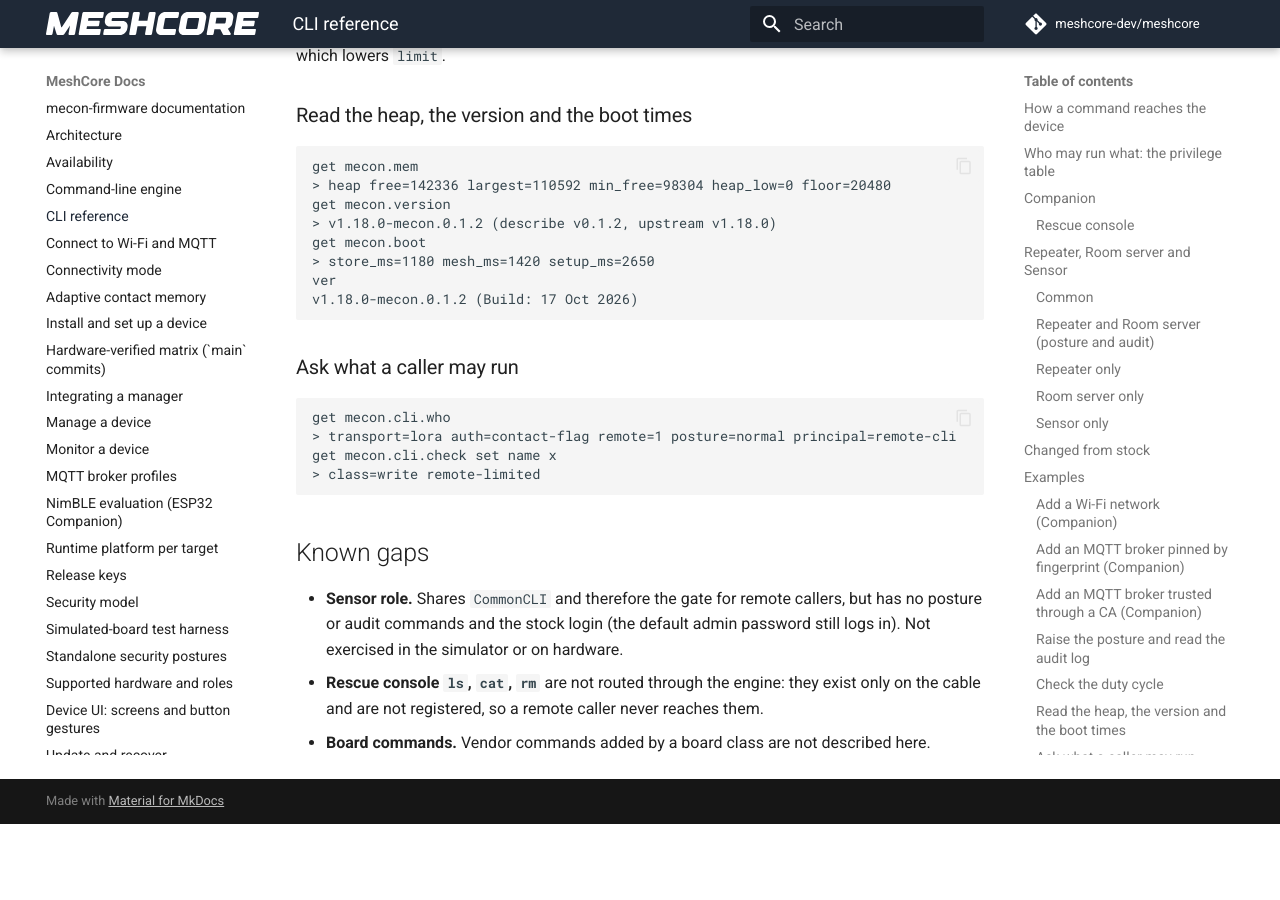
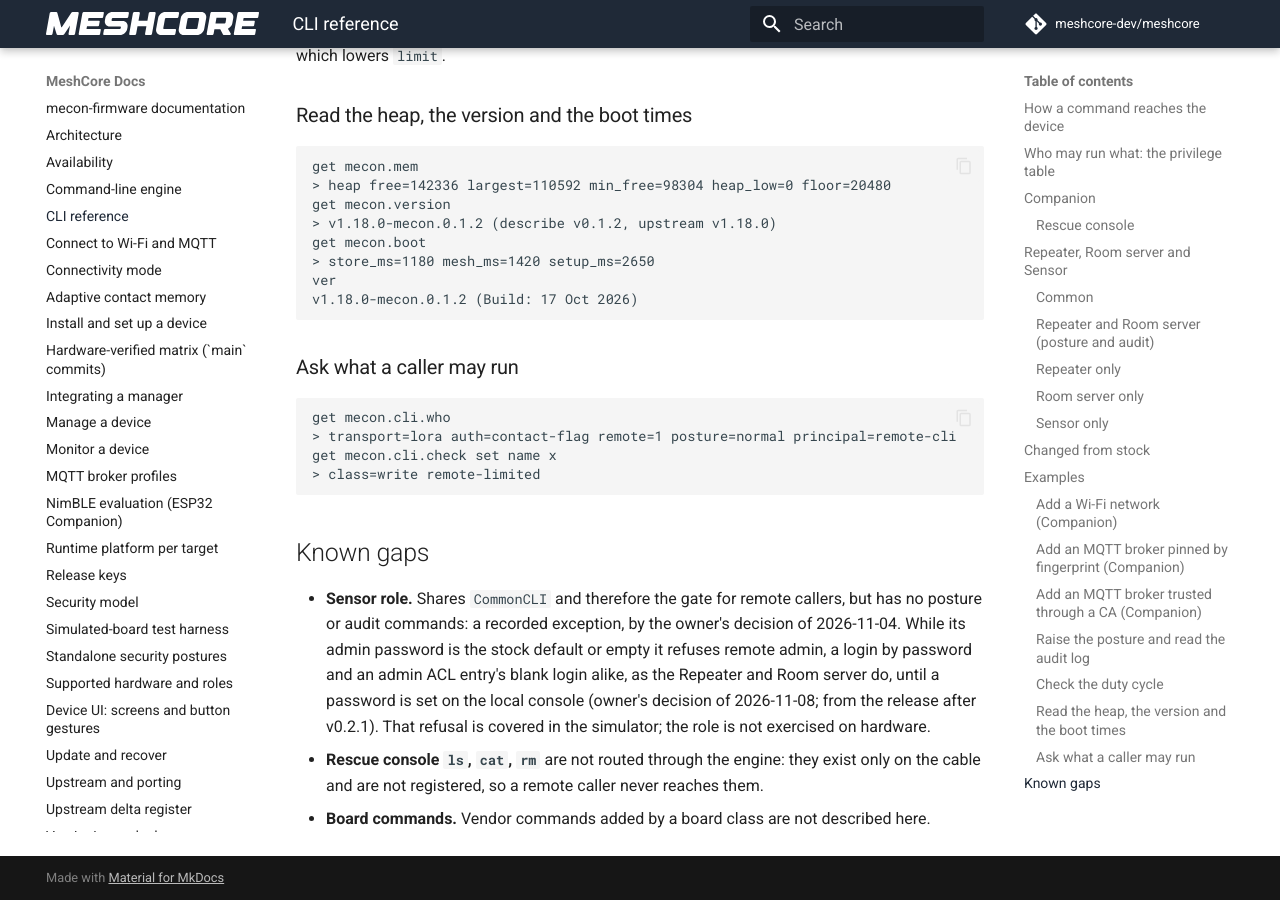
Before and after one commit to hoejriis/mecon-firmware, an MkDocs documentation site: the page built from docs/CLI_REFERENCE.md, in a window 1280 px wide and 900 px high, scrolled down 31503 px. Built offline with MkDocs 1.6.1 and Material for MkDocs 9.7.7, drawn with Linux system fonts in a browser that asks for light colours; comment, search, counter and statistics services are not loaded; before the commit the page ends 32327 px from its top, so only the background shows below that.

Commit message:
Docs: the Sensor refuses remote admin on the default password
The owner decided on 2026-11-08 (Issue #441, PR #443) that the Sensor
refuses remote admin while its admin password is the stock default or
empty. The CLI pages still called the default login a gap.

Co-Authored-By: Claude Opus 5.5 (1M context) <noreply@anthropic.com>

```diff
--- a/docs/CLI_REFERENCE.md
+++ b/docs/CLI_REFERENCE.md
@@ -395,6 +395,6 @@ get mecon.cli.check set name x
 
 ## Known gaps
 
-- **Sensor role.** Shares `CommonCLI` and therefore the gate for remote callers, but has no posture or audit commands and the stock login (the default admin password still logs in). Not exercised in the simulator or on hardware.
+- **Sensor role.** Shares `CommonCLI` and therefore the gate for remote callers, but has no posture or audit commands: a recorded exception, by the owner's decision of 2026-11-04. While its admin password is the stock default or empty it refuses remote admin, a login by password and an admin ACL entry's blank login alike, as the Repeater and Room server do, until a password is set on the local console (owner's decision of 2026-11-08; from the release after v0.2.1). That refusal is covered in the simulator; the role is not exercised on hardware.
 - **Rescue console `ls`, `cat`, `rm`** are not routed through the engine: they exist only on the cable and are not registered, so a remote caller never reaches them.
 - **Board commands.** Vendor commands added by a board class are not described here.
```
Also changed, not shown: docs/CLI.md (+1 -1 lines).
